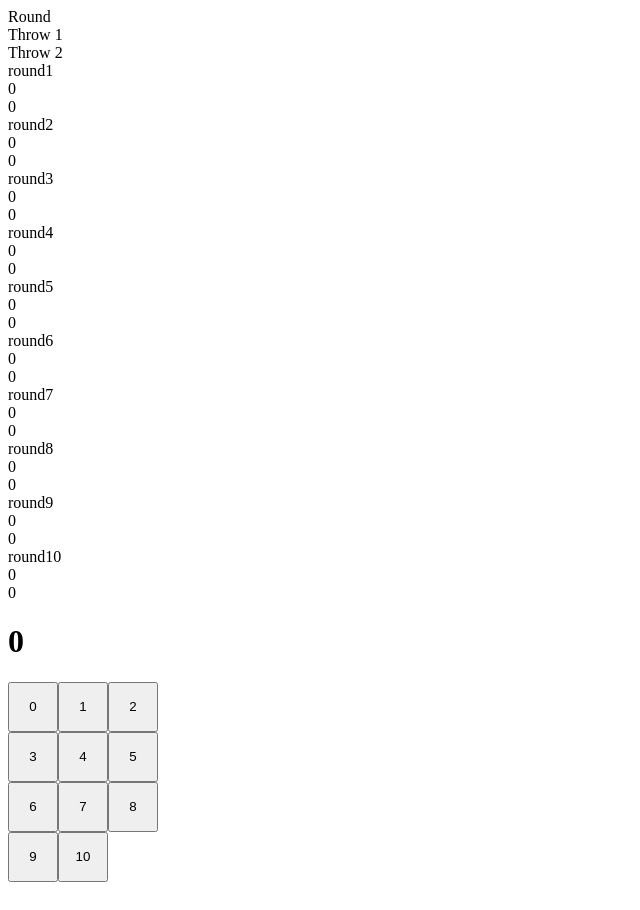
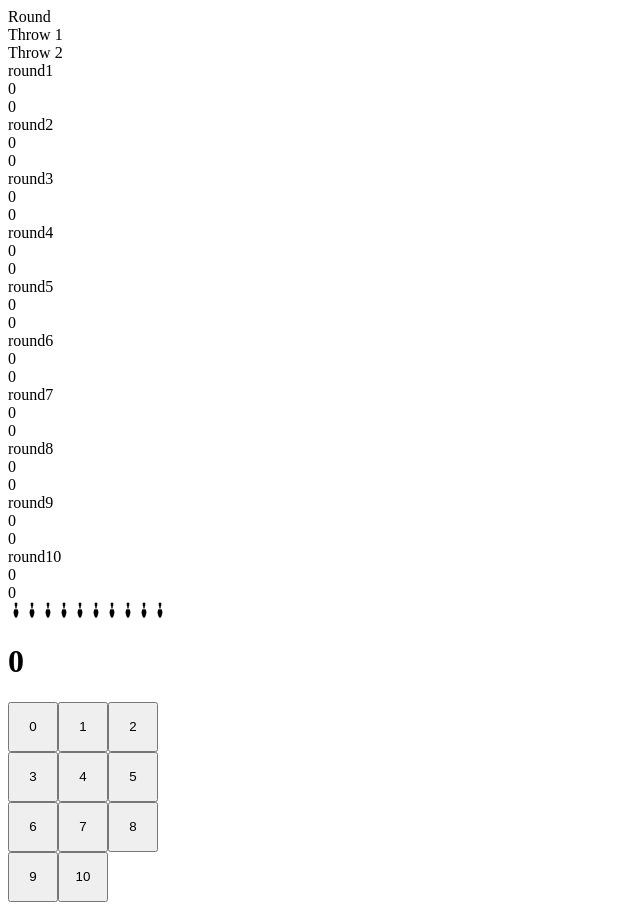
Before and after one commit to Xiao-Xie/10pinbowling, a React app: page / in a window 1280 px wide. Shown: the whole page, without its empty margins (0-640 px from the left). Built offline with nearby package versions, Linux system fonts and the light colour scheme; the HTML template or start-up script is replaced by a standard one.

Commit message:
Started pin visualization

```diff
--- a/client/src/components/BowlingPins.jsx
+++ b/client/src/components/BowlingPins.jsx
@@ -1,12 +1,28 @@
 import React from 'react';
+import { GiBowlingPin } from 'react-icons/gi';
 
 class BowlingPins extends React.Component {
   constructor(props) {
     super(props);
-    this.state = {};
+
+    this.state = {
+      pins: [
+        <GiBowlingPin />,
+        <GiBowlingPin />,
+        <GiBowlingPin />,
+        <GiBowlingPin />,
+        <GiBowlingPin />,
+        <GiBowlingPin />,
+        <GiBowlingPin />,
+        <GiBowlingPin />,
+        <GiBowlingPin />,
+        <GiBowlingPin />
+      ]
+    };
   }
+
   render() {
-    return <span className="icon-pin" />;
+    return <div className="pins">{this.state.pins.map(pin => pin)}</div>;
   }
 }
 
--- a/package.json
+++ b/package.json
@@ -26,7 +26,8 @@
     "express": "^4.17.1",
     "nodemon": "^1.19.1",
     "react": "^16.8.6",
-    "react-dom": "^16.8.6"
+    "react-dom": "^16.8.6",
+    "react-icons": "^3.7.0"
   },
   "devDependencies": {
     "@babel/core": "^7.4.5",
```
Also changed, not shown: client/src/components/keypadRow.jsx (deleted, +0 -21 lines), 2 other files (tests, documents, lock files or other folders).
